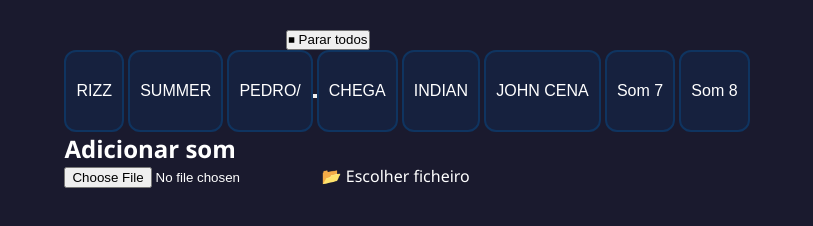
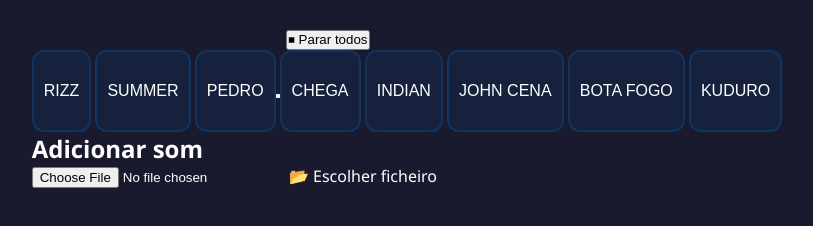
Before and after one commit to vieira3030/2026-ecgm-eds-ab3-soundboard, a plain HTML site: page index.html in a window 1280 px wide. Shown: the part 76-302 px from the top of the page, without its empty margins (233-1046 px from the left). Drawn offline with Linux system fonts and the light colour scheme.

Commit message:
Adicionar musicas novas

```diff
--- a/index.html
+++ b/index.html
@@ -17,12 +17,12 @@
     <div class="grid" id="sound-grid">
      <button class="sound-btn">RIZZ</button>
 <button class="sound-btn">SUMMER</button>
-<button class="sound-btn">PEDRO/<button>
+<button class="sound-btn">PEDRO<button>
 <button class="sound-btn">CHEGA</button>
 <button class="sound-btn">INDIAN</button>
 <button class="sound-btn">JOHN CENA</button>
-<button class="sound-btn">Som 7</button>
-<button class="sound-btn">Som 8</button>
+<button class="sound-btn">BOTA FOGO</button>
+<button class="sound-btn">KUDURO</button>
     </div>
 
     <div class="upload-zone">
```
